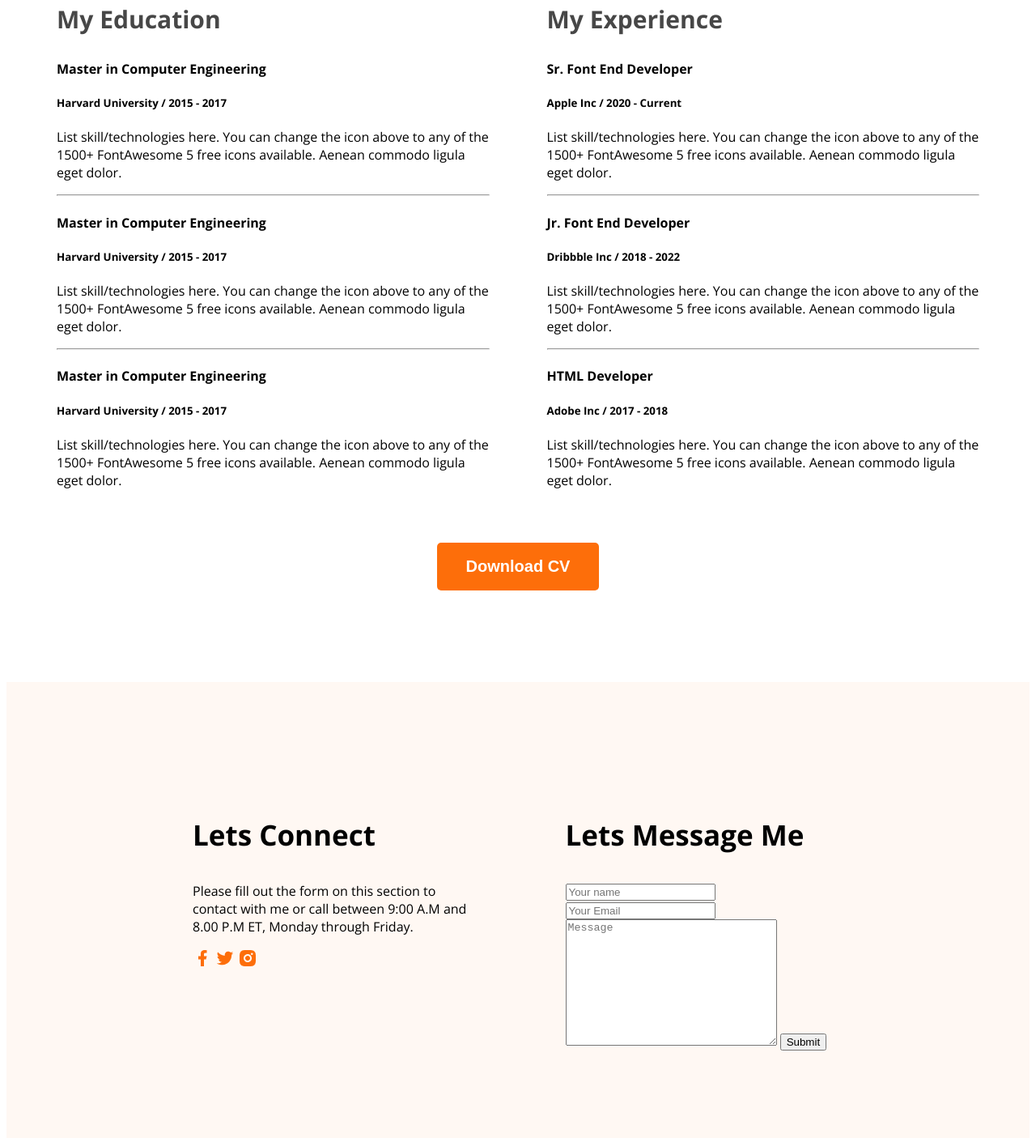
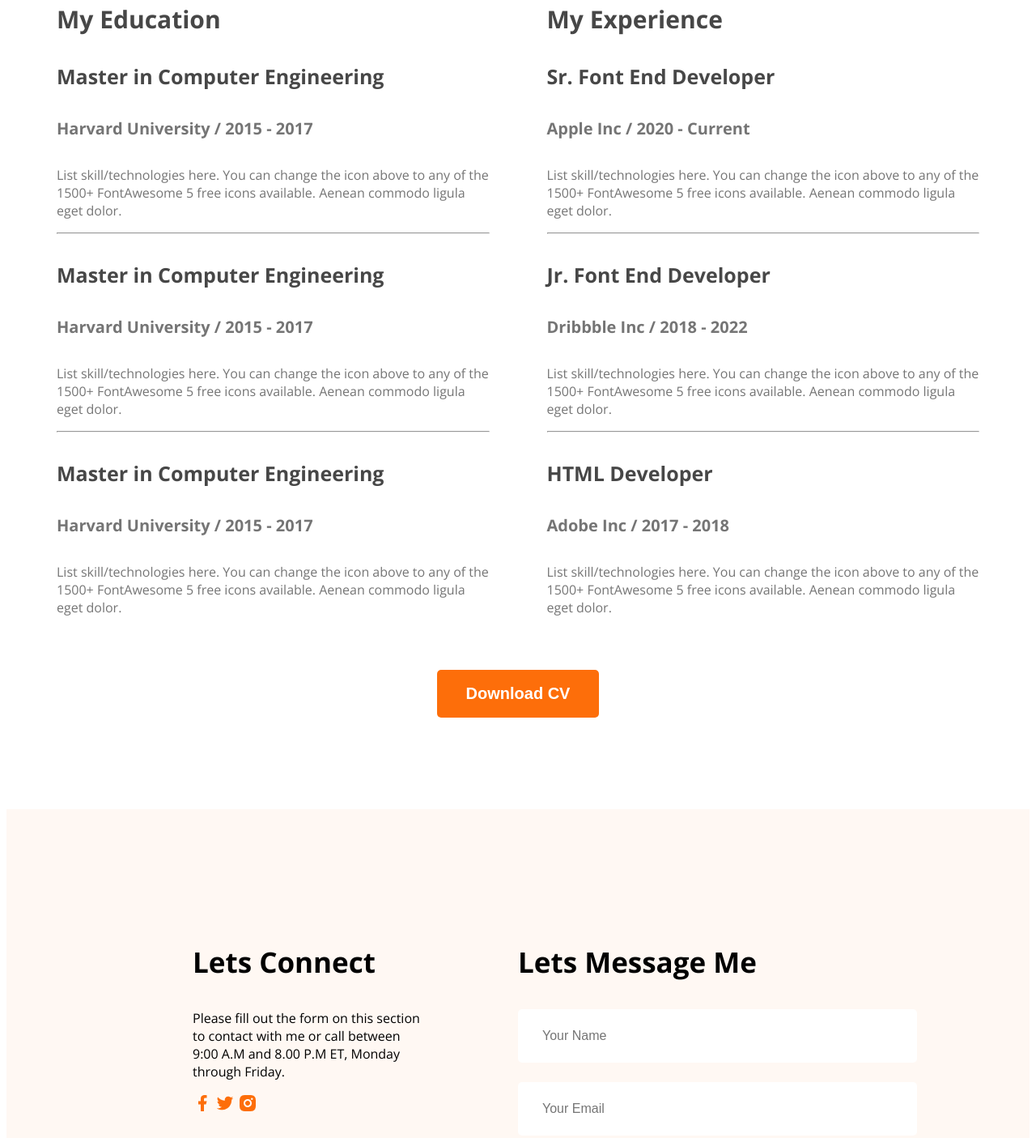
Before and after one commit to abirjuboraj201/first-portfolio, a plain HTML site: page index.html in a window 1280 px wide. Shown: the part 2507-3912 px from the top of the page at 81% size. Drawn offline with nearby package versions, Linux system fonts and the light colour scheme.

Commit message:
fifth commit

```diff
--- a/index.html
+++ b/index.html
@@ -97,41 +97,41 @@
                 <div class="resume-column">
                     <h3 class="resume-column-title dark-2">My Education</h3>
                     <div class="experience">
-                        <h4 class="experience-title">Master in Computer Engineering</h4>
-                        <h5 class="experience-subtitle">Harvard University / 2015 - 2017</h5>
-                        <p class="experience-description">List skill/technologies here. You can change the icon above to any of the 1500+ FontAwesome 5 free icons available. Aenean commodo ligula eget dolor.</p>
+                        <h4 class="experience-title exp-title-font dark-2">Master in Computer Engineering</h4>
+                        <h5 class="experience-subtitle exp-subtitle-font dark-3">Harvard University / 2015 - 2017</h5>
+                        <p class="experience-description exp-desc.font dark-3">List skill/technologies here. You can change the icon above to any of the 1500+ FontAwesome 5 free icons available. Aenean commodo ligula eget dolor.</p>
                     </div>
                     <hr>
                     <div class="experience">
-                        <h4 class="experience-title">Master in Computer Engineering</h4>
-                        <h5 class="experience-subtitle">Harvard University / 2015 - 2017</h5>
-                        <p class="experience-description">List skill/technologies here. You can change the icon above to any of the 1500+ FontAwesome 5 free icons available. Aenean commodo ligula eget dolor.</p>
+                        <h4 class="experience-title exp-title-font dark-2">Master in Computer Engineering</h4>
+                        <h5 class="experience-subtitle exp-subtitle-font dark-3">Harvard University / 2015 - 2017</h5>
+                        <p class="experience-description exp-desc.font dark-3">List skill/technologies here. You can change the icon above to any of the 1500+ FontAwesome 5 free icons available. Aenean commodo ligula eget dolor.</p>
                     </div>
                     <hr>
                     <div class="experience">
-                        <h4 class="experience-title">Master in Computer Engineering</h4>
-                        <h5 class="experience-subtitle">Harvard University / 2015 - 2017</h5>
-                        <p class="experience-description">List skill/technologies here. You can change the icon above to any of the 1500+ FontAwesome 5 free icons available. Aenean commodo ligula eget dolor.</p>
+                        <h4 class="experience-title exp-title-font dark-2">Master in Computer Engineering</h4>
+                        <h5 class="experience-subtitle exp-subtitle-font dark-3">Harvard University / 2015 - 2017</h5>
+                        <p class="experience-description exp-desc.font dark-3">List skill/technologies here. You can change the icon above to any of the 1500+ FontAwesome 5 free icons available. Aenean commodo ligula eget dolor.</p>
                     </div>
                 </div>
                 <div class="resume-column">
                     <h3 class="resume-column-title dark-2">My Experience</h3>
                     <div class="experience">
-                        <h4 class="experience-title">Sr. Font End Developer</h4>
-                        <h5 class="experience-subtitle">Apple Inc / 2020 - Current</h5>
-                        <p class="experience-description">List skill/technologies here. You can change the icon above to any of the 1500+ FontAwesome 5 free icons available. Aenean commodo ligula eget dolor.</p>
+                        <h4 class="experience-title exp-title-font dark-2">Sr. Font End Developer</h4>
+                        <h5 class="experience-subtitle exp-subtitle-font dark-3">Apple Inc / 2020 - Current</h5>
+                        <p class="experience-description exp-desc.font dark-3">List skill/technologies here. You can change the icon above to any of the 1500+ FontAwesome 5 free icons available. Aenean commodo ligula eget dolor.</p>
                     </div>
                     <hr>
                     <div class="experience">
-                        <h4 class="experience-title">Jr. Font End Developer</h4>
-                        <h5 class="experience-subtitle">Dribbble Inc / 2018 - 2022</h5>
-                        <p class="experience-description">List skill/technologies here. You can change the icon above to any of the 1500+ FontAwesome 5 free icons available. Aenean commodo ligula eget dolor.</p>
+                        <h4 class="experience-title exp-title-font dark-2">Jr. Font End Developer</h4>
+                        <h5 class="experience-subtitle exp-subtitle-font dark-3">Dribbble Inc / 2018 - 2022</h5>
+                        <p class="experience-description exp-desc.font dark-3">List skill/technologies here. You can change the icon above to any of the 1500+ FontAwesome 5 free icons available. Aenean commodo ligula eget dolor.</p>
                     </div>
                     <hr>
                     <div class="experience">
-                        <h4 class="experience-title">HTML Developer</h4>
-                        <h5 class="experience-subtitle">Adobe Inc / 2017 - 2018</h5>
-                        <p class="experience-description">List skill/technologies here. You can change the icon above to any of the 1500+ FontAwesome 5 free icons available. Aenean commodo ligula eget dolor.</p>
+                        <h4 class="experience-title exp-title-font dark-2">HTML Developer</h4>
+                        <h5 class="experience-subtitle exp-subtitle-font dark-3">Adobe Inc / 2017 - 2018</h5>
+                        <p class="experience-description exp-desc.font dark-3">List skill/technologies here. You can change the icon above to any of the 1500+ FontAwesome 5 free icons available. Aenean commodo ligula eget dolor.</p>
                     </div>
                 </div>
             </div>
@@ -156,10 +156,10 @@
         <div class="footer-column">
             <h3 class="footer-column-title title-font">Lets Message Me</h3>
             <form action="">
-                <input type="text" placeholder="Your name">
+                <input type="text" placeholder="Your Name">
                 <input type="email" placeholder="Your Email">
-                <textarea name="" id="" cols="30" rows="10" placeholder="Message"></textarea>
-                <input type="submit" value="Submit">
+                <textarea name="" id="" cols="30" rows="30" placeholder="Message"></textarea>
+                <input type="submit" value="Submit" class="btn-primary">
             </form>
 
         </div>
--- a/styles/portfolio.css
+++ b/styles/portfolio.css
@@ -163,6 +163,18 @@ main{
     display: flex;
     gap: 71px;
 }
+.exp-title-font{
+    font-weight: bold;
+    font-size: 25px;
+}
+.exp-subtitle-font{
+    font-weight: 600px;
+    font-size: 20px;
+}
+.exp-desc.font{
+    font-weight:400px ;
+    font-size: 16px ;
+}
 
 .download-button{
     text-align: center;
@@ -177,3 +189,34 @@ footer{
 .footer-column{
     width: 50%;
 }
+form{
+    display: flex;
+    flex-direction: column;
+    gap: 24px;
+}
+footer input[type="text"], footer input[type="email"]{
+    width: 461px;
+    height: 64px;
+    margin-right: 230px;
+    font-size: 16px;
+    padding-left: 30px;
+    background-color: white;
+    border: none;
+    border-radius: 5px;
+    display: block;
+}
+footer textarea{
+    width: 461px;
+    height: 180px;
+    font-size: 16px;
+    background-color: white;
+    border: none;
+    border-radius: 5px;
+    padding-left: 30px;
+    font-family: system-ui, -apple-system, BlinkMacSystemFont, 'Segoe UI', Roboto, Oxygen, Ubuntu, Cantarell, 'Open Sans', 'Helvetica Neue', sans-serif;
+}
+footer input[type="submit"]{
+    width: 150px;
+    height: 64px;
+    padding: 18px 40px;
+}
```
